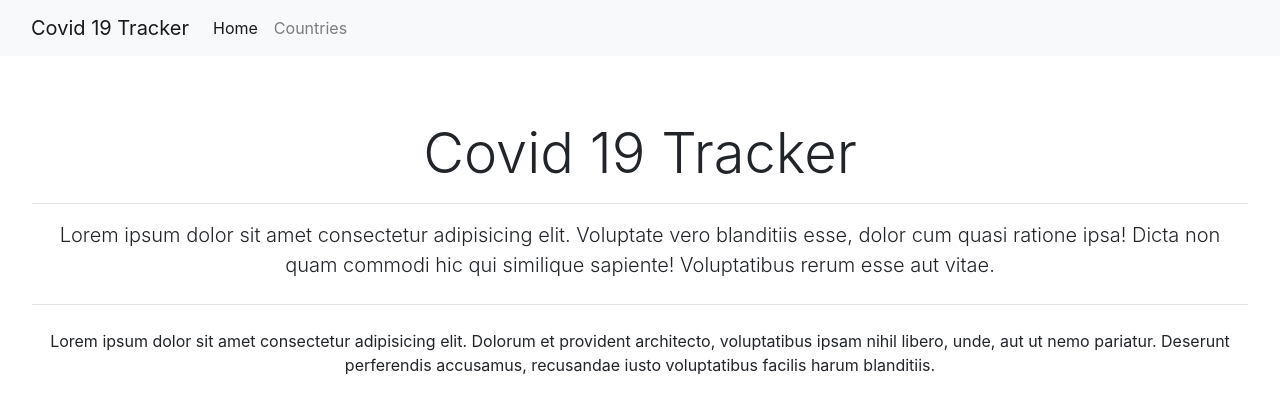
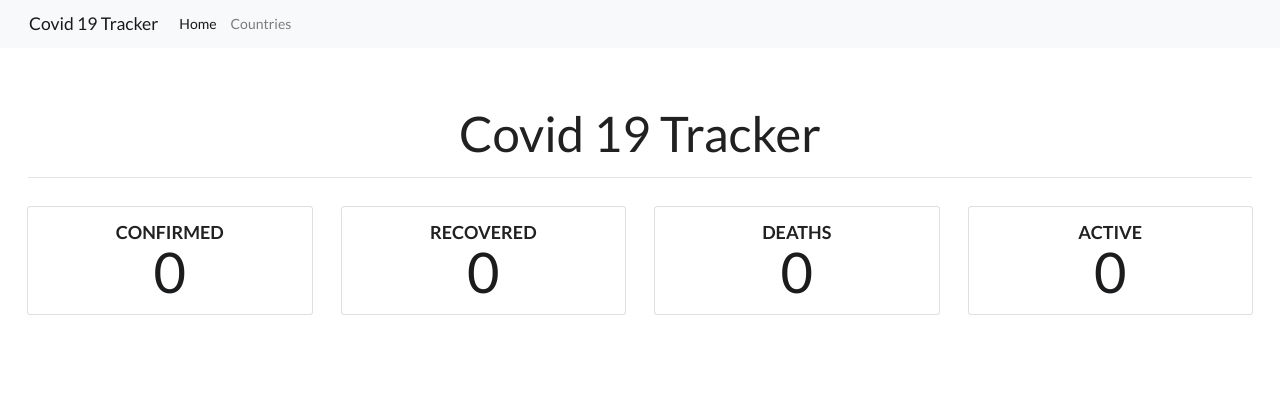
Before and after one commit to andrikoulas7/Covid19Tracker, an Angular app: page / in a window 1280 px wide. Shown: the top 412 px of the page. Built offline with nearby package versions, Linux system fonts and the light colour scheme; no server answers.

Commit message:
Fix - Total cases ui home

```diff
--- a/src/app/components/home/home.component.html
+++ b/src/app/components/home/home.component.html
@@ -1,10 +1,46 @@
 <div class="jumbotron bg-white text-center">
     <h1 class="display-4">Covid 19 Tracker</h1>
     <hr>
-    <p class="lead">Lorem ipsum dolor sit amet consectetur adipisicing elit. Voluptate vero blanditiis esse, dolor cum
-        quasi ratione ipsa! Dicta non quam commodi hic qui similique sapiente! Voluptatibus rerum esse aut vitae.</p>
-    <hr class="my-4">
-    <p>Lorem ipsum dolor sit amet consectetur adipisicing elit. Dolorum et provident architecto, voluptatibus ipsam
-        nihil libero, unde, aut ut nemo pariatur. Deserunt perferendis accusamus, recusandae iusto voluptatibus facilis
-        harum blanditiis.</p>
+    <div class="row">
+        <div class="card col p-3 m-3">
+            <div class="ui statistic">
+                <div class="label">
+                    <h3>Confirmed</h3>
+                </div>
+                <div class="value">
+                    {{totalConfirmed}}
+                </div>
+            </div>
+        </div>
+        <div class="card col p-3 m-3">
+            <div class="ui statistic">
+                <div class="label">
+                    <h3>Recovered</h3>
+                </div>
+                <div class="value">
+                    {{totalRecovered}}
+                </div>
+            </div>
+        </div>
+        <div class="card col p-3 m-3">
+            <div class="ui statistic">
+                <div class="label">
+                    <h3>Deaths</h3>
+                </div>
+                <div class="value">
+                    {{totalDeaths}}
+                </div>
+            </div>
+        </div>
+        <div class="card col p-3 m-3">
+            <div class="ui statistic">
+                <div class="label">
+                    <h3>Active</h3>
+                </div>
+                <div class="value">
+                    {{totalActive}}
+                </div>
+            </div>
+        </div>
+    </div>
 </div>
--- a/src/app/components/home/home.component.ts
+++ b/src/app/components/home/home.component.ts
@@ -1,4 +1,5 @@
 import { Component, OnInit } from '@angular/core';
+import { GlobalDataSummary } from 'src/app/models/global-data';
 import { DataServiceService } from 'src/app/services/data-service.service';
 
 @Component({
@@ -12,6 +13,7 @@ export class HomeComponent implements OnInit {
   totalActive = 0;
   totalDeaths = 0;
   totalRecovered = 0;
+  globalData: GlobalDataSummary[];
 
   constructor(private dataService: DataServiceService) { }
 
@@ -22,6 +24,7 @@ export class HomeComponent implements OnInit {
           next: (result) => {
             console.log(result);
 
+            this.globalData = result;
             result.forEach(cs => {
               if (!Number.isNaN(cs.confirmed)) {
                 this.totalActive += cs.active
--- a/src/index.html
+++ b/src/index.html
@@ -8,6 +8,7 @@
   <meta name="viewport" content="width=device-width, initial-scale=1">
   <link rel="icon" type="image/x-icon" href="favicon.ico">
   <link href="https://maxcdn.bootstrapcdn.com/bootstrap/4.0.0/css/bootstrap.min.css" rel="stylesheet">
+  <link rel="stylesheet" href="https://cdnjs.cloudflare.com/ajax/libs/semantic-ui/2.2.13/semantic.min.css">
 </head>
 
 <body>
```
